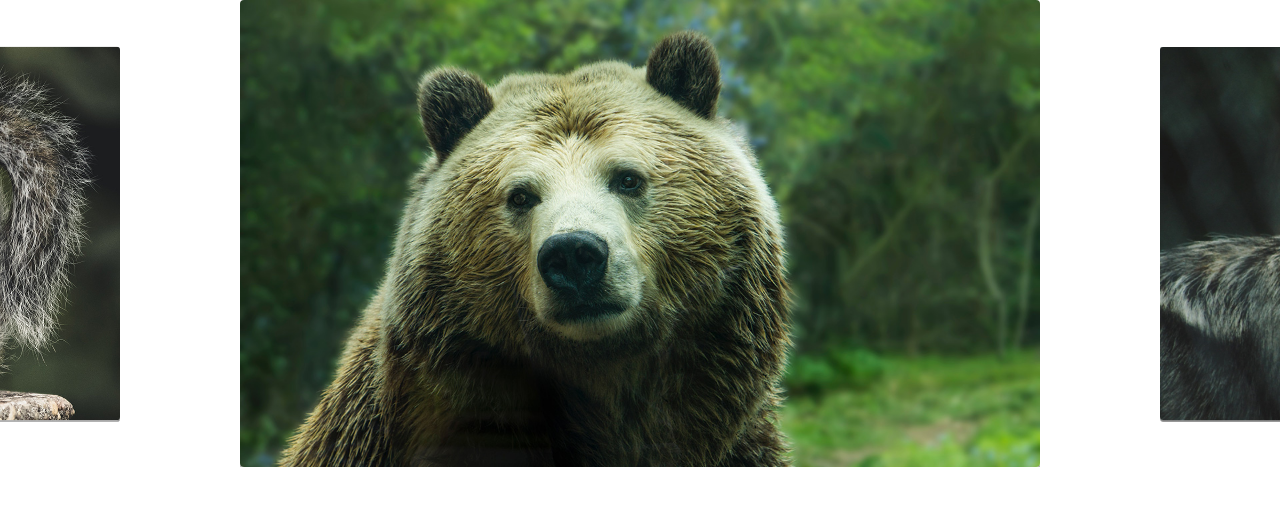
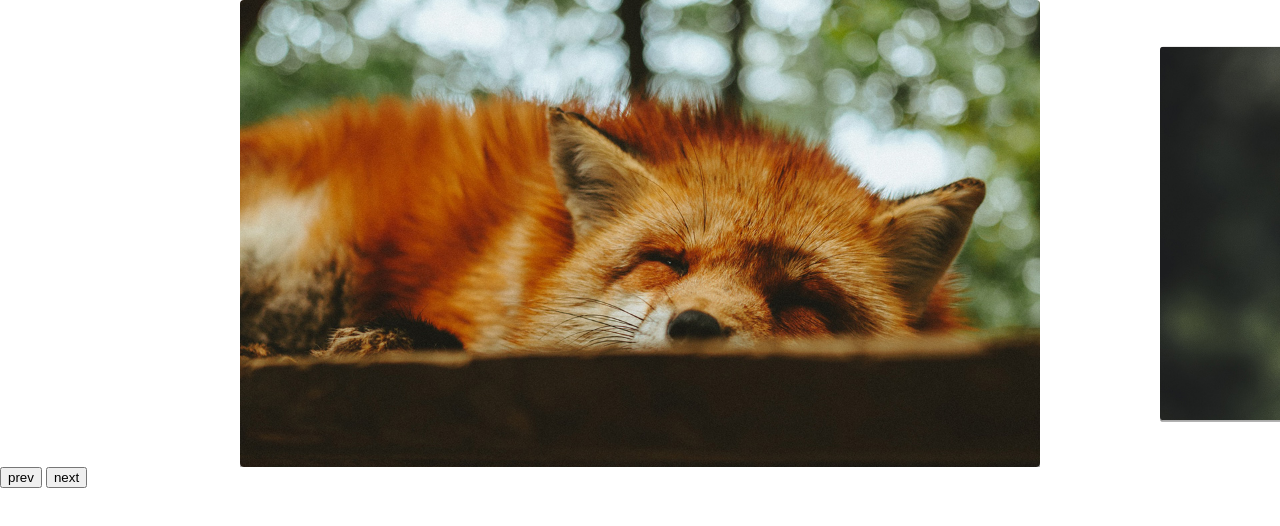
Before and after one commit to marisbispo/slide-js, a plain HTML site: page index.html in a window 1280 px wide. Drawn offline with Linux system fonts and the light colour scheme.

Commit message:
navegacao prev e next finalizada

```diff
--- a/index.html
+++ b/index.html
@@ -17,6 +17,11 @@
       <li><img src="img/foto6.jpg"></li>
     </ul>
   </div>
+  <div class="arrow-nav">
+    <button class="prev">prev</button>
+    <button class="next">next</button>
+
+  </div>
 
 
   <script type="module" src="js/script.js"></script>
--- a/js/script.js
+++ b/js/script.js
@@ -1,9 +1,7 @@
-import Slide from "./slide.js";
+import {SlideNav} from "./slide.js";
 
-const slide = new Slide('.slide', '.slide-wrapper');
+const slide = new SlideNav('.slide', '.slide-wrapper');
 slide.init();
+slide.addArrow('.prev', '.next');
 
-console.log(slide);
-
-slide.changeSlide(3);
-slide.activePrevSlide();
+console.log(slide)
--- a/js/slide.js
+++ b/js/slide.js
@@ -1,6 +1,6 @@
 import debounce from './debounce.js';
 
-export default class Slide {
+export class Slide {
   constructor(slide, wrapper) {
     this.slide = document.querySelector(slide);
     this.wrapper = document.querySelector(wrapper);
@@ -140,6 +140,10 @@ bindEvents() {
   this.onStart = this.onStart.bind(this);
   this.onMove = this.onMove.bind(this);
   this.onEnd = this.onEnd.bind(this);
+
+  this.activePrevSlide = this.activePrevSlide.bind(this);
+  this.activeNextSlide = this.activeNextSlide.bind(this);
+
   this.onResize = debounce(this.onResize.bind(this), 200);
 }
 
@@ -149,7 +153,21 @@ bindEvents() {
     this.addSlideEvents();
     this.slidesConfig();
     this.addResizeEvent();
+    this.changeSlide(0);
     return this;
   }
 
 }
+
+export class SlideNav extends Slide{
+  addArrow(prev, next){
+    this.prevElement = document.querySelector(prev);
+    this.nextElement = document.querySelector(next);
+    this.addArrowEvent();
+  }
+
+  addArrowEvent(){
+    this.prevElement.addEventListener('click', this.activePrevSlide);
+    this.nextElement.addEventListener('click', this.activeNextSlide);
+  }
+}
```
